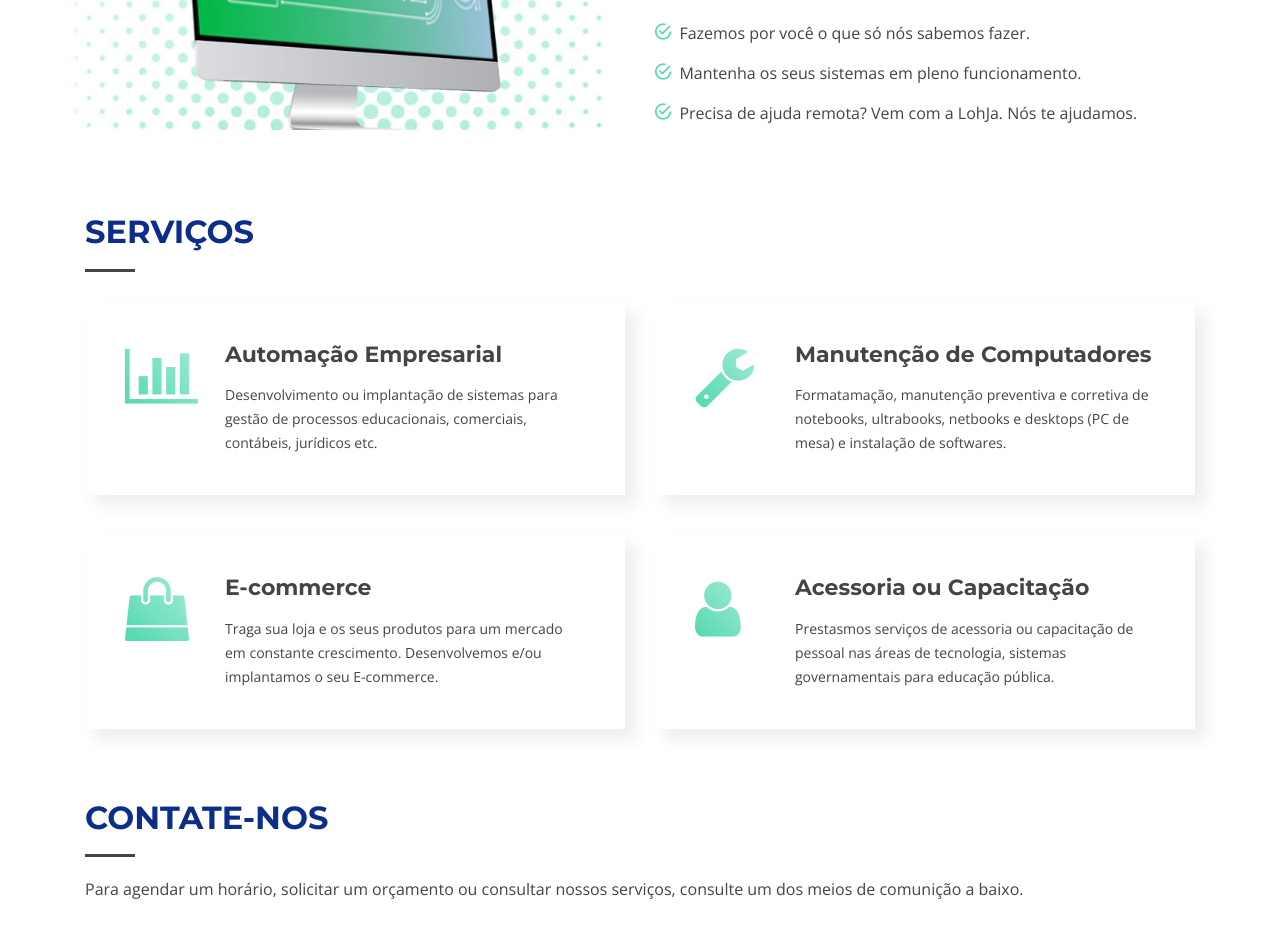
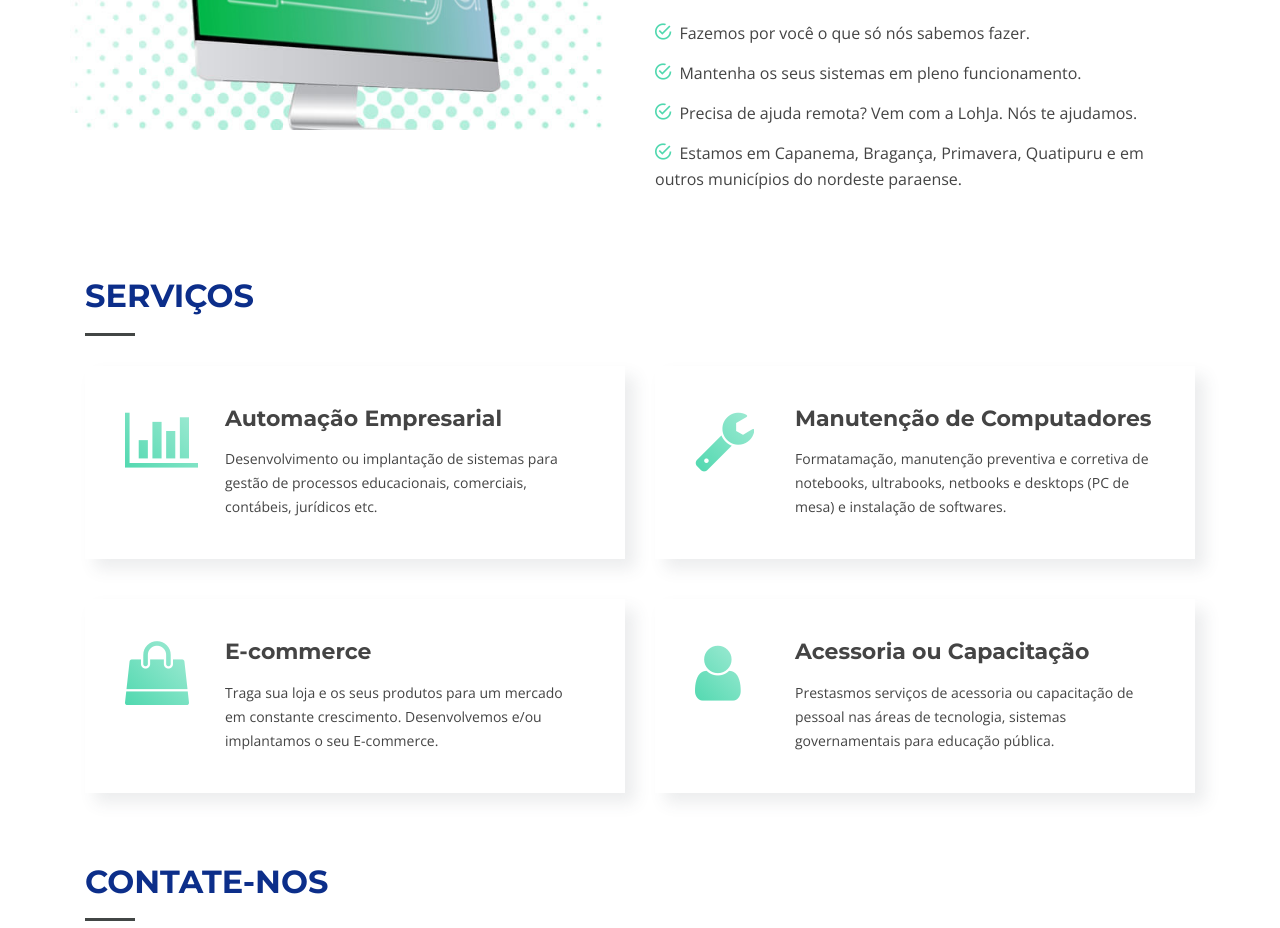
Before and after one commit to itriosdev/site, a plain HTML site: page index.html in a window 1280 px wide. Shown: the part 880-1808 px from the top of the page. Drawn offline with nearby package versions, Linux system fonts and the light colour scheme; files whose address does not match are found by name.

Commit message:
Update index.html

```diff
--- a/index.html
+++ b/index.html
@@ -165,6 +165,7 @@
               <li><i class="ion-android-checkmark-circle"></i> Fazemos por você o que só nós sabemos fazer.</li>
               <li><i class="ion-android-checkmark-circle"></i> Mantenha os seus sistemas em pleno funcionamento.</li>
               <li><i class="ion-android-checkmark-circle"></i> Precisa de ajuda remota? Vem com a LohJa. Nós te ajudamos.</li>
+              <li><i class="ion-android-checkmark-circle"></i> Estamos em Capanema, Bragança, Primavera, Quatipuru e em outros municípios do nordeste paraense.</li>
             </ul>
 
           </div>
```
